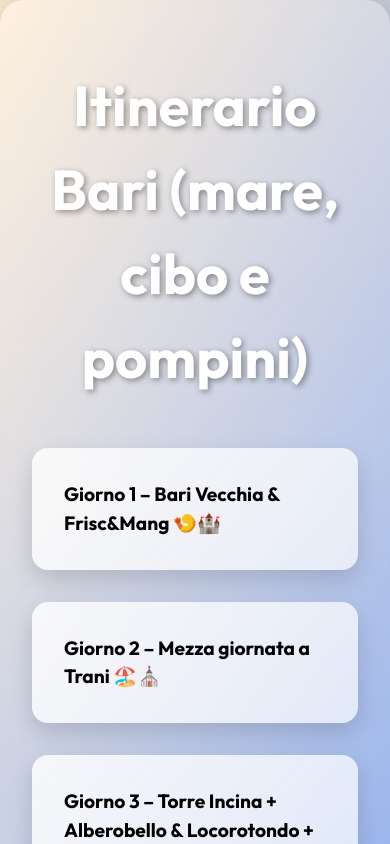
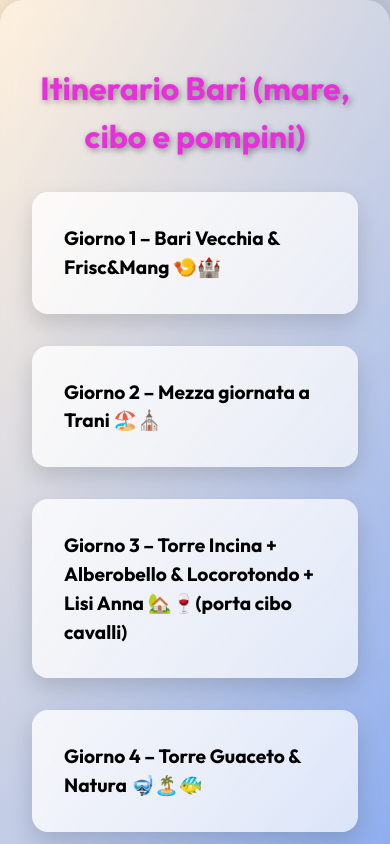
Before and after one commit to chavo0001/ItinerarioBari, a Next.js app: page / in a window 390 px wide. Shown: the top 844 px of the page. Built offline with nearby package versions, Linux system fonts and the light colour scheme.

Commit message:
aggiunta adattamento mobile

```diff
--- a/src/app/globals.css
+++ b/src/app/globals.css
@@ -1,3 +1,4 @@
+
 @import url('https://fonts.googleapis.com/css2?family=Outfit:wght@400;700&display=swap');
 @import "tailwindcss";
 
--- a/src/app/styles/day.module.css
+++ b/src/app/styles/day.module.css
@@ -1,3 +1,4 @@
+
 @import url('https://fonts.googleapis.com/css2?family=Outfit:wght@400;700&display=swap');
 
 .container {
@@ -49,6 +50,13 @@
   margin-bottom: 1.5rem;
 }
 
+/* Adattamento per smartphone */
+@media (max-width: 640px) {
+  .title {
+    font-size: 1.8rem;
+    margin-bottom: 1rem;
+  }
+}
 .description {
   white-space: pre-line;
   margin-bottom: 2.5rem;
--- a/src/app/styles/home.module.css
+++ b/src/app/styles/home.module.css
@@ -1,5 +1,5 @@
+
 @import url('https://fonts.googleapis.com/css2?family=Outfit:wght@400;700&display=swap');
-
 
 .container {
   padding: 4rem 2rem;
@@ -26,10 +26,18 @@
   font-size: 3.5rem;
   font-weight: 700;
   text-align: center;
-  color: #ffffff;
+  color: #e631da;
   text-shadow: 2px 2px 6px rgba(0, 0, 0, 0.4);
   margin-bottom: 3rem;
   animation: bounce 1.2s ease;
+}
+
+/* 👇 Aggiunta per rendere il titolo più piccolo su smartphone */
+@media (max-width: 640px) {
+  .title {
+    font-size: 2rem;
+    margin-bottom: 2rem;
+  }
 }
 
 @keyframes bounce {
```
